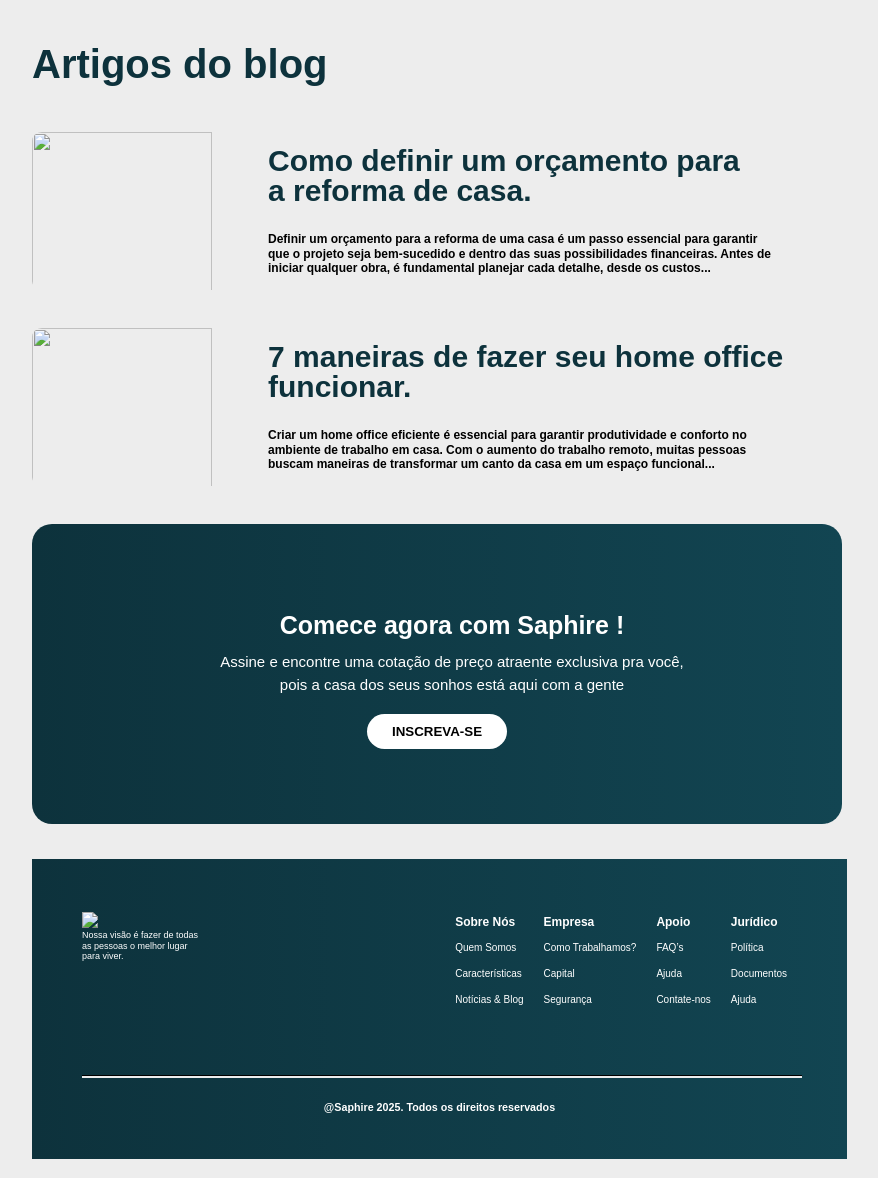
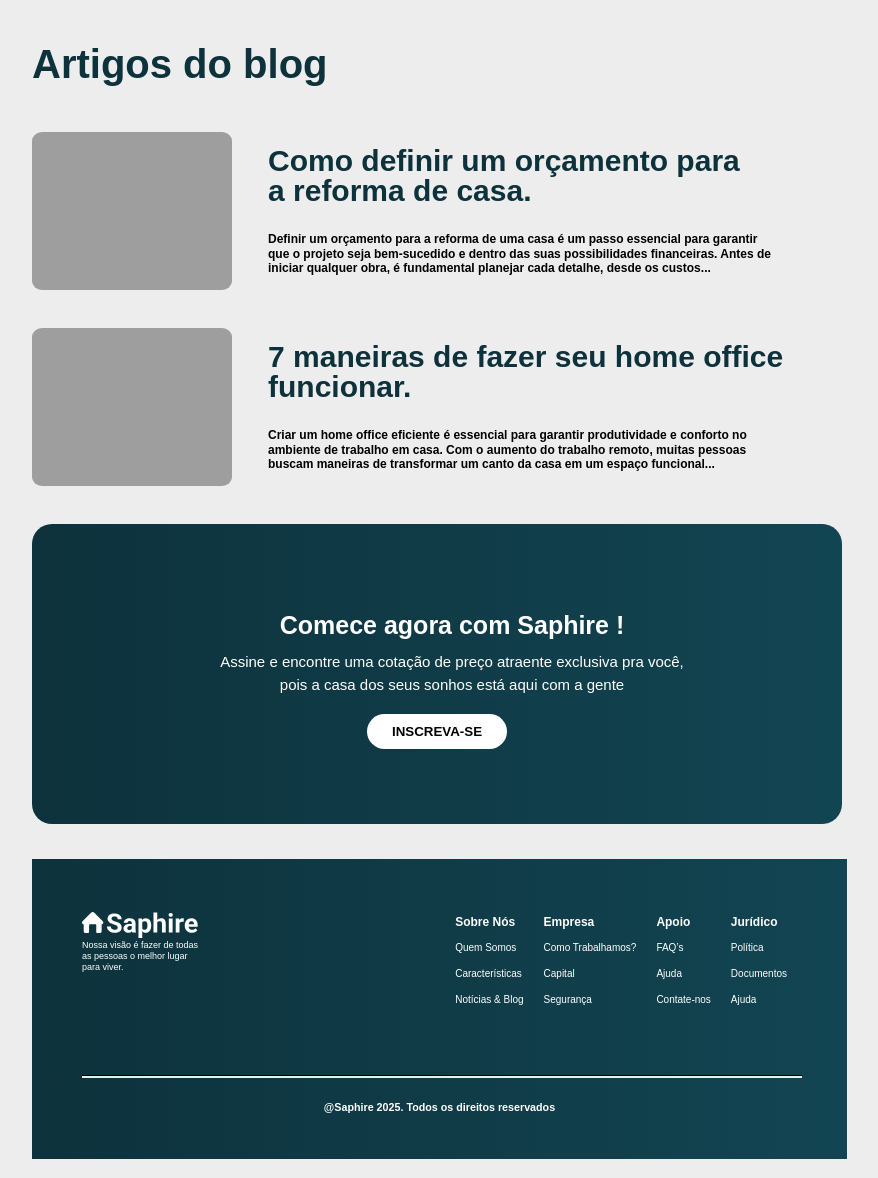
Before and after one commit to arletedelira-TI/Projeto-Saphire, a plain HTML site: page index.html in a window 1280 px wide. Shown: the part 948-2126 px from the top of the page, without its empty margins (190-1068 px from the left). Drawn offline with Linux system fonts and the light colour scheme; the site is published under a folder, as on GitHub Pages, so addresses that start at the root find nothing.

Commit message:
Update index.html

```diff
--- a/index.html
+++ b/index.html
@@ -48,7 +48,7 @@
                     </div>
                     </div>
                     <div class="casa1">
-                        <img src="/img/2_casa.jpg" alt="Casa Bonita 1">
+                        <img src="img/2_casa.jpg" alt="Casa Bonita 1">
                     </div>
                 </div>
             </div>
@@ -62,7 +62,7 @@
         <div class="container">
             <div class="banner2">
                 <div class="casa2">
-                    <img src="/img/3_casa.jpg" alt="Casa Bonita 2">
+                    <img src="img/3_casa.jpg" alt="Casa Bonita 2">
                 </div>
                 <div class="textos2">
                     <h2>Reivindique a sua<span><br>melhor vida conosco!</span></h2><br>
@@ -88,7 +88,7 @@
                 <div class="container">
                     <div class="banner3">
                         <div class="obra">
-                            <img src="/img/4_obra.jpg" alt="">
+                            <img src="img/4_obra.jpg" alt="">
                         </div>
                         <div class="textos3">
                             <h2>Como definir um orçamento para <br>a reforma de casa.</h2><br>
@@ -100,7 +100,7 @@
                 <div class="container">
                     <div class="banner3">
                         <div class="casa3">
-                            <img src="/img/5_casa.jpg" alt="">
+                            <img src="img/5_casa.jpg" alt="">
                         </div>
                         <div class="textos3">
                             <h2> 7 maneiras de fazer seu home office funcionar.</h2><br>
@@ -137,7 +137,7 @@
             <div class="container">
                 <div class="footer">
                     <div class="logo-footer">
-                        <img src="/img/6_logoNegativa.svg">
+                        <img src="img/6_logoNegativa.svg">
                         <p>Nossa visão é fazer de todas as pessoas o melhor lugar <br>para viver.</p>
                     </div>
                         <div class="footer-links">
```
